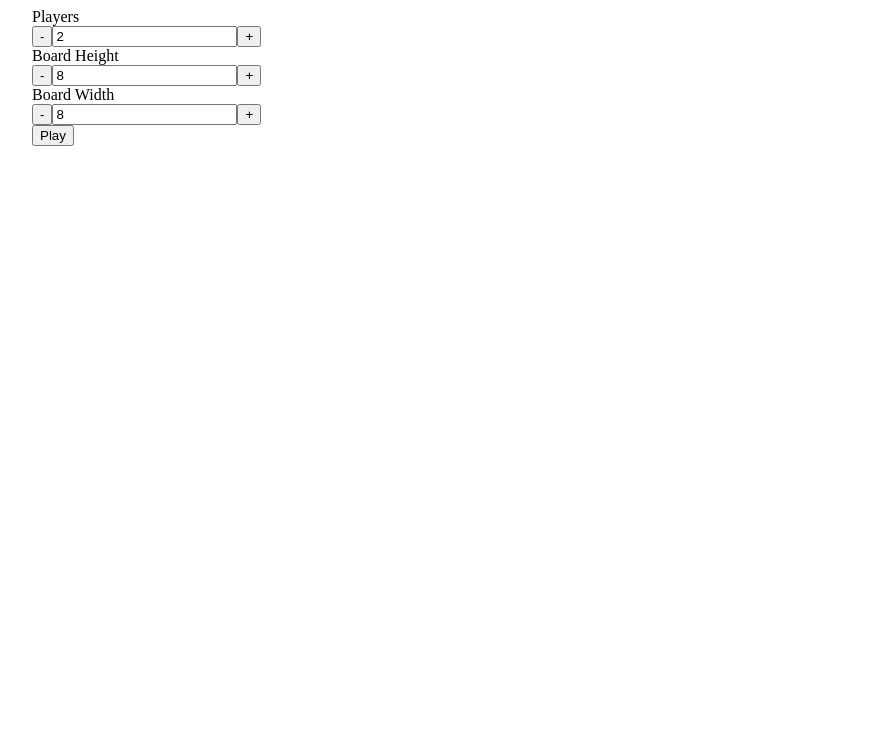
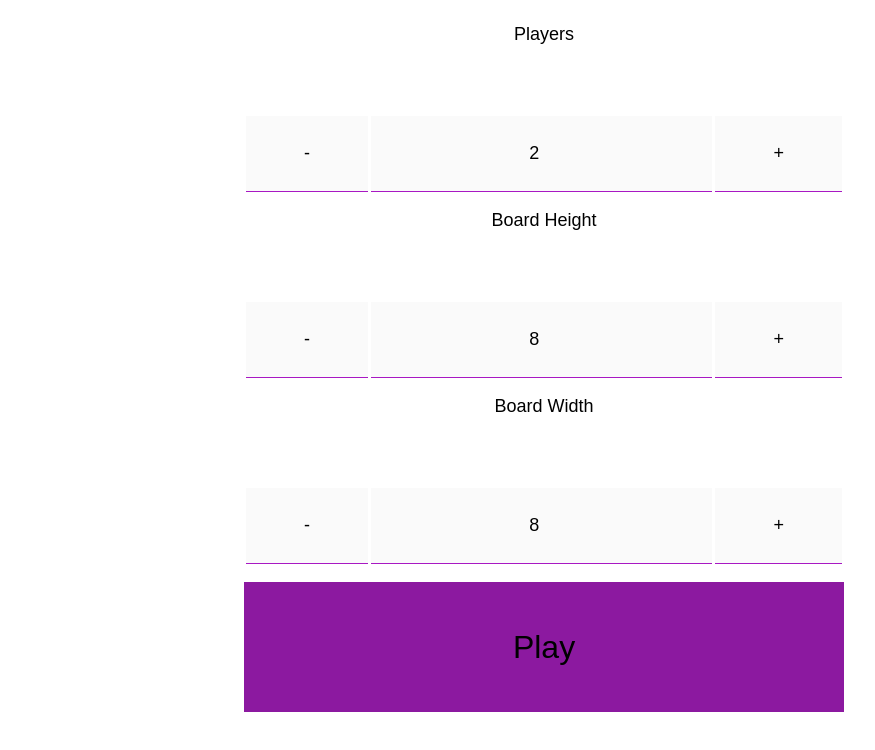
Before and after one commit to SebastianHGonzalez/ReactDotsAndBoxes, a React (Create React App) app: page / in a window 1280 px wide. Shown: the top 750 px of the page, without its empty margins (96-971 px from the left). Built offline with nearby package versions, Linux system fonts and the light colour scheme.

Commit message:
Refactor estilos menu

```diff
--- a/src/components/Game.jsx
+++ b/src/components/Game.jsx
@@ -6,19 +6,15 @@ import ScoreBoard from "components/ScoreBoard";
 import MainMenu from "components/MainMenu";
 
 function Game() {
-  const [gameConfig, setGameConfig] = useState(null)
+  const [gameConfig, setGameConfig] = useState(null);
 
-  return (
-    <div style={{ margin: "auto", width: "80vw", height: "80vh" }}>
-      {gameConfig ? (
+  return gameConfig ? (
     <TurnIndicator>
       <ScoreBoard />
       <Board {...gameConfig} onFinish={() => setGameConfig(null)} />
     </TurnIndicator>
   ) : (
     <MainMenu onGameStart={setGameConfig} />
-      )}
-    </div>
   );
 }
 
--- a/src/components/MainMenu.jsx
+++ b/src/components/MainMenu.jsx
@@ -1,5 +1,7 @@
-import React, { Fragment } from "react";
+import React from "react";
 import { Formik, Form, Field } from "formik";
+
+import { Label, Button, Input, FormInputGroup } from "components/style";
 
 import { COLORS } from "utils/colors";
 
@@ -16,31 +18,21 @@ const NumberCarrousel = ({
   const increment = () => onChange({ target: { name, value: value + 1 } });
 
   return (
-    <Fragment>
-      {label && <label htmlFor={name}>{label}</label>}
-      <div>
-        <input
-          type="button"
-          onClick={decrement}
-          value="-"
-          disabled={isLowest}
-        />
-        <input type="number" readOnly name={name} value={value} />
-        <input
-          type="button"
-          onClick={increment}
-          value="+"
-          disabled={isHighest}
-        />
-      </div>
-    </Fragment>
+    <FormInputGroup>
+      {label && <Label htmlFor={name}>{label}</Label>}
+      <FormInputGroup>
+        <Button onClick={decrement} value="-" disabled={isLowest} />
+        <Input type="number" readOnly name={name} value={value} />
+        <Button onClick={increment} value="+" disabled={isHighest} />
+      </FormInputGroup>
+    </FormInputGroup>
   );
 };
 
 const MainMenu = ({ onGameStart }) => (
   <Formik
     initialValues={{ players: 2, height: 8, width: 8 }}
-    onSubmit={onGameStart}
+    onSubmit={gameConfig => onGameStart(gameConfig)}
   >
     <Form>
       <Field
@@ -64,7 +56,7 @@ const MainMenu = ({ onGameStart }) => (
         lowest={2}
         highest={12}
       />
-      <Field type="submit" value="Play" />
+      <Button type="submit" value="Play" />
     </Form>
   </Formik>
 );
--- /dev/null
+++ b/src/components/style/index.js
@@ -0,0 +1,50 @@
+import React from "react";
+import styled from "styled-components";
+
+export const Input = styled.input`
+  border: 0;
+  border-bottom: 0.1rem var(--brand-accent) solid;
+  background-color: rgba(0, 0, 0, 0.02);
+  margin: 0.1rem;
+  cursor: unset;
+
+  &:hover:not([readonly]) {
+    background-color: rgba(0, 0, 0, 0.1);
+  }
+
+  &[type="submit"],
+  &[type="button"] {
+    cursor: pointer;
+  }
+
+  &[type="submit"] {
+    width: 100%;
+    margin: 1rem 0;
+    line-height: 400%;
+    font-size: xx-large !important;
+    color: var(--brand-primary-text);
+    background-color: var(--brand-primary);
+    border: var(--brand-primary-text) 10px 10px;
+
+    &:hover {
+        background-color: var(--brand-primary-light);
+    }
+  }
+`;
+
+export const Label = styled.label`
+  padding: 1rem;
+`;
+
+export const Button = props => <Input type="button" {...props} />;
+
+export const FormInputGroup = styled.div`
+  display: flex;
+  flex: 1 1 auto;
+  flex-direction: column;
+
+  > * {
+    flex: 1 1 auto;
+    flex-direction: row;
+  }
+`;
--- a/src/index.css
+++ b/src/index.css
@@ -1,5 +1,25 @@
 #root {
-    width: 90vw;
-    height: 90vh;
-    margin: auto;
+  width: 90vw;
+  height: 90vh;
+  margin: auto;
+  max-width: 600px;
+
+  /* Variables */
+  --brand-accent: rgba(160, 0, 190, 0.9);
+  --brand-accent-text: black;
+  --brand-primary: rgba(128, 0, 150, 0.9);
+  --brand-primary-light: rgba(160, 0, 190, 0.9);
+  --brand-primary-text: black;
 }
+
+#root * {
+  text-align: center;
+  font-size: large;
+  font-family: sans-serif;
+}
+
+#root form {
+  height: 100%;
+  display: flex;
+  flex-direction: column;
+}
```
Lines whose indentation alone changed are shown as unchanged.
